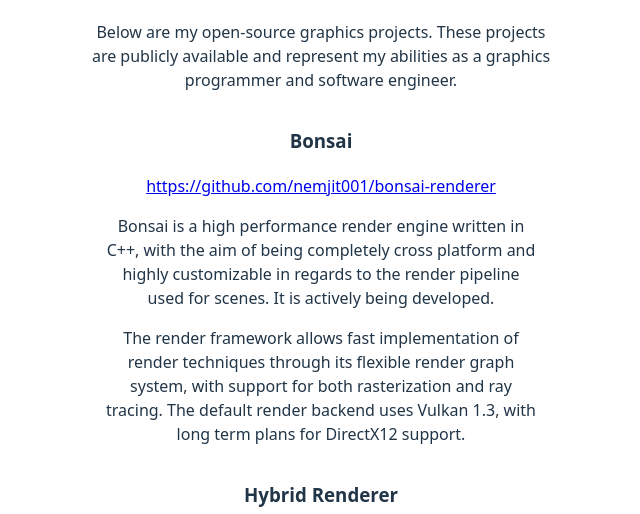
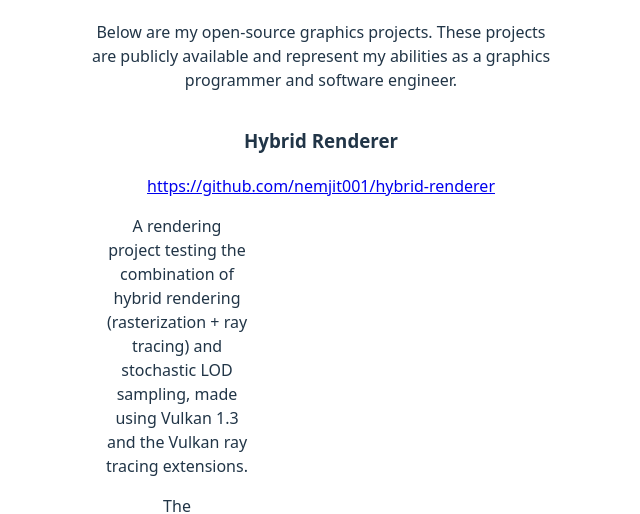
Before and after one commit to nemjit001/nemjit001.github.io, a React (Vite) app: page / in a window 1280 px wide. Shown: the part 812-1326 px from the top of the page, without its empty margins (319-959 px from the left). Built offline with nearby package versions, Linux system fonts and the light colour scheme.

Commit message:
temp removes bonsai from project list

```diff
--- a/src/App/Projects.tsx
+++ b/src/App/Projects.tsx
@@ -9,16 +9,16 @@
 }
 
 const PROJECT_LIST: ProjectDescription[] = [
-    {
-        name: "Bonsai",
-        url: "https://github.com/nemjit001/bonsai-renderer",
-        description: [
-            `Bonsai is a high performance render engine written in C++, with the aim of being completely cross platform and highly customizable in regards
-            to the render pipeline used for scenes. It is actively being developed.`,
-            `The render framework allows fast implementation of render techniques through its flexible render graph system, with support for both rasterization and
-            ray tracing. The default render backend uses Vulkan 1.3, with long term plans for DirectX12 support.`
-        ]
-    },
+    // {
+    //     name: "Bonsai",
+    //     url: "https://github.com/nemjit001/bonsai-renderer",
+    //     description: [
+    //         `Bonsai is a high performance render engine written in C++, with the aim of being completely cross platform and highly customizable in regards
+    //         to the render pipeline used for scenes. It is actively being developed.`,
+    //         `The render framework allows fast implementation of render techniques through its flexible render graph system, with support for both rasterization and
+    //         ray tracing. The default render backend uses Vulkan 1.3, with long term plans for DirectX12 support.`
+    //     ]
+    // },
     {
         name: "Hybrid Renderer",
         url: "https://github.com/nemjit001/hybrid-renderer",
```
